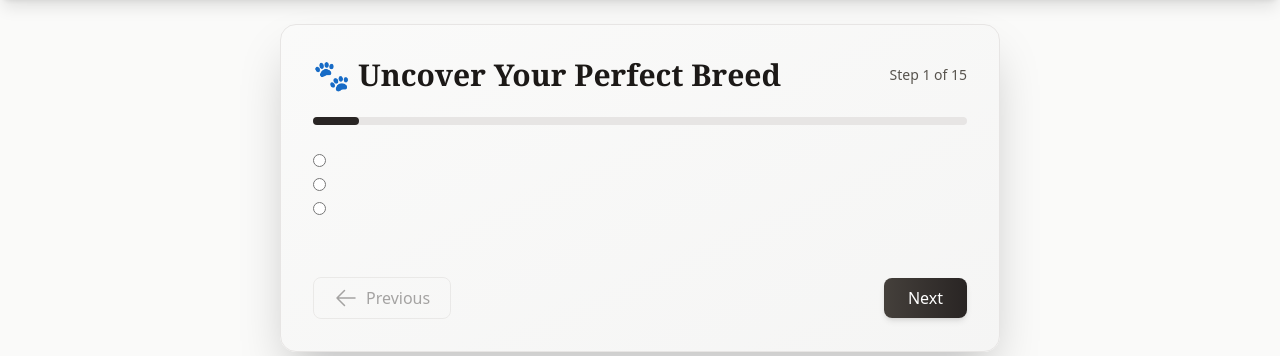
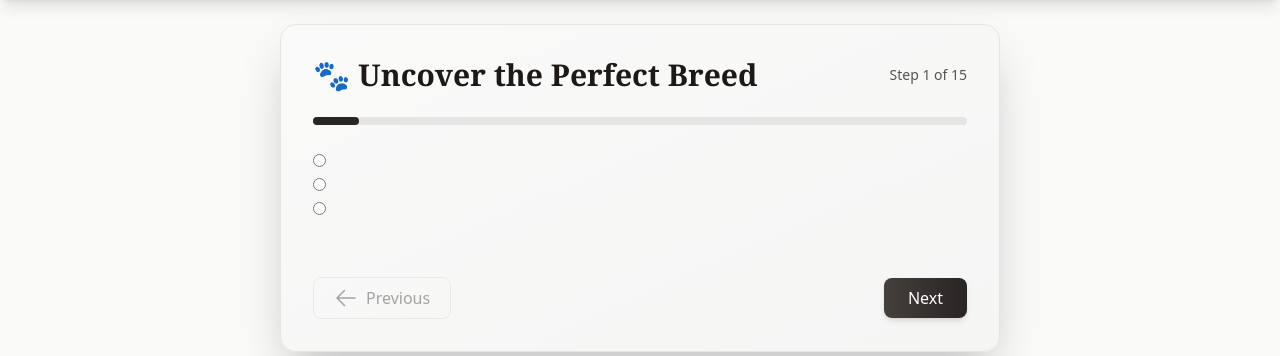
Before and after one commit to dmp593/fortissimusbellator, a Django app: page /pt/quiz/ in a window 1280 px wide. Shown: the part 64-420 px from the top of the page. Run offline with Django 5.2, Linux system fonts and the light colour scheme; data comes from the database, SQL or seed files in the repository; style sheets or scripts are compiled from the project's sources; some libraries are stand-ins or nearby versions; some web fonts are replaced.

Commit message:
translations

```diff
--- a/quiz/templates/quiz/quiz.html
+++ b/quiz/templates/quiz/quiz.html
@@ -7,7 +7,7 @@
   <div class="relative overflow-hidden rounded-2xl shadow-2xl bg-gradient-to-br from-stone-50 to-stone-100 dark:from-stone-800 dark:to-stone-900 border border-stone-200 dark:border-stone-700">
     <div class="p-6 sm:p-8">
       <div class="flex items-center justify-between mb-6">
-        <h1 class="text-xl sm:text-3xl font-serif font-bold text-stone-900 dark:text-white">🐾 {% trans "Uncover Your Perfect Breed" %}</h1>
+        <h1 class="text-xl sm:text-3xl font-serif font-bold text-stone-900 dark:text-white">🐾 {% trans "Uncover the Perfect Breed" %}</h1>
         <span id="step-counter" class="text-xs sm:text-sm text-stone-600 dark:text-stone-300 font-medium"></span>
       </div>
 
```
Also changed, not shown: locale/pt/LC_MESSAGES/django.po.
